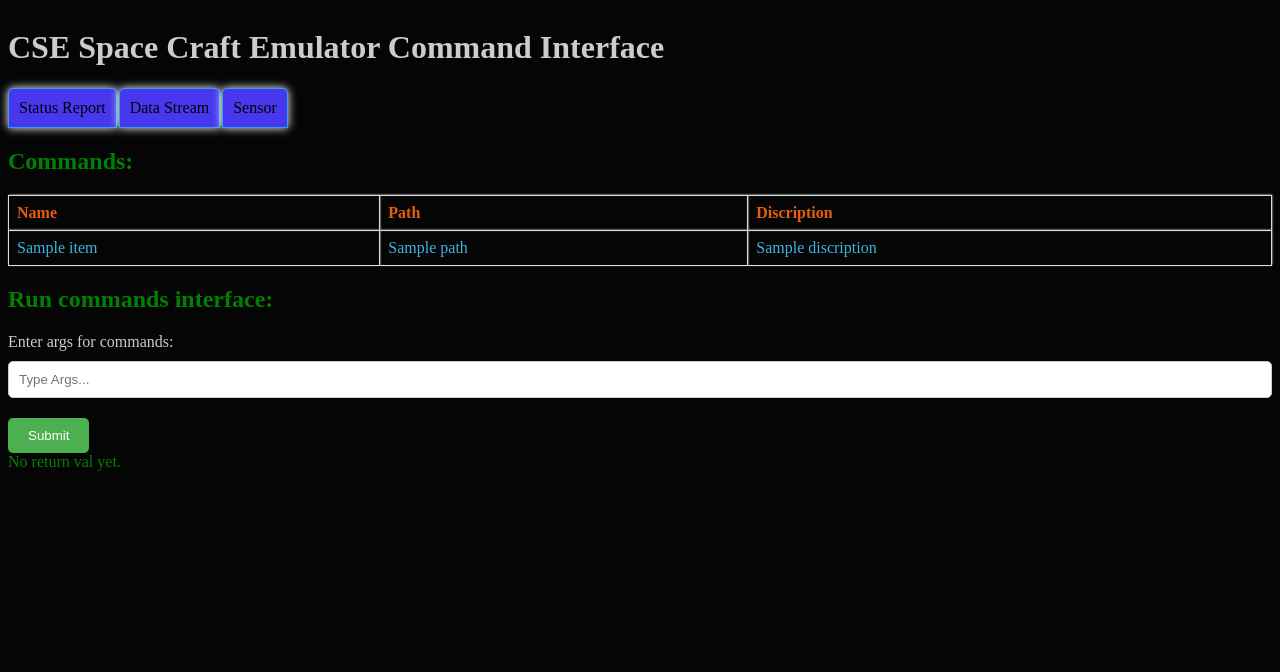
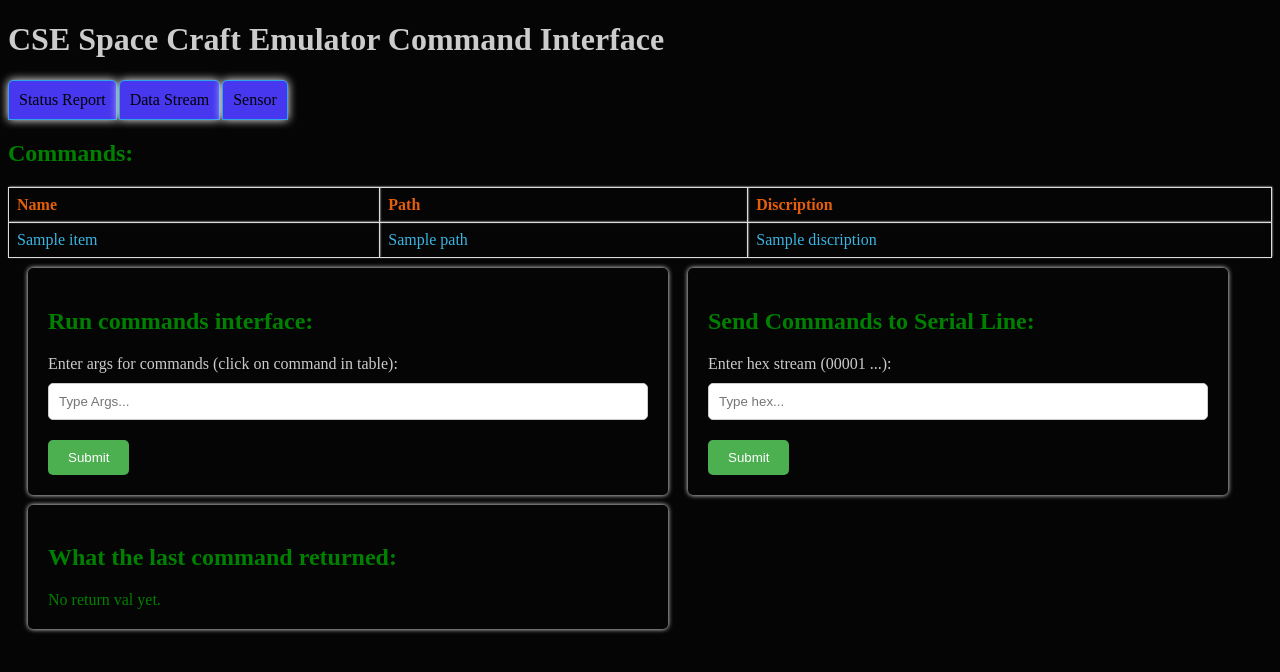
Before and after one commit to Center-for-Space-Engineering/ground_station, a Python web app: template src/host/templates/Command.html in a window 1280 px wide. Shown: the top 672 px of the page. Run offline with Jinja, Linux system fonts and the light colour scheme; the template is opened without the code that fills it: most values are stand-ins (such as "Sample title", 1, 10 or a date in 2020).

Commit message:
adding new commands and small ui updates

```diff
--- a/src/host/templates/Command.html
+++ b/src/host/templates/Command.html
@@ -13,10 +13,12 @@
         .box_style {
             background-color: #050505;
             padding: 20px;
+            margin-left: 20px;
             border-radius: 5px;
-            box-shadow: 0 0 10px rgb(255, 254, 254);
+            box-shadow: 0 0 5px rgb(255, 254, 254);
             width: 80%;
-            max-width: 400px;
+            max-width: 600px;
+            min-width: 500px;
         }
         label {
             display: block;
@@ -59,6 +61,13 @@
         .tab-container {
             display: flex;
         }
+        .container {
+            display: flex;
+            margin-bottom: 10px;
+            margin-top: 10px;
+            border-radius: 5px;
+            justify-content: left;
+        }
 
         /* Style for the individual tabs */
         .tab {
@@ -83,11 +92,6 @@
         .tab-content.active {
             display: block;
         }
-        /* Style for the container div */
-        .horizontal-container {
-            display: flex; /* Use flexbox layout */
-        }
-
         /* Style for individual items within the container */
         .item {
             margin-right: 10px; /* Optional: Add margin between items */
@@ -140,12 +144,25 @@
             </tbody>
         </thead>
     </table>
-    <div>
-        <h2 class="green-text"> Run commands interface: </h2>
+    <div class="container">
+        <div class="box_style">
+            <h2 class="green-text"> Run commands interface: </h2>
+            <label class = "white-text" for="user_text">Enter args for commands (click on command in table):</label>
+            <input type="text" id="commands_args" placeholder="Type Args...">
+            <button class = "button_formatt" onclick="send_run_request()">Submit</button>
+        </div>
+        <div>
+            <div class="box_style">
+                <h2 class="green-text">Send Commands to Serial Line: </h2>
+                <label class = "white-text" for="user_text">Enter hex stream (00001 ...):</label>
+                <input type="text" id="commands_args" placeholder="Type hex...">
+                <button class = "button_formatt" onclick="send_run_request()">Submit</button>
+            </div>
+        </div>
     </div>
-    <label class = "white-text" for="user_text">Enter args for commands:</label>
-    <input type="text" id="commands_args" placeholder="Type Args...">
-    <button class = "button_formatt" onclick="send_run_request()">Submit</button>
-    <div class="green-text" id="result">No return val yet.</div>
+    <div class="box_style">
+        <h2 class="green-text">What the last command returned:</h2>
+        <div class="green-text" id="result">No return val yet.</div>
+    </div>
 </body>
 </html>
```
Also changed, not shown: src/host/main.py (+4 -4 lines), src/host/templates/status_report.html (+0 -8 lines).
